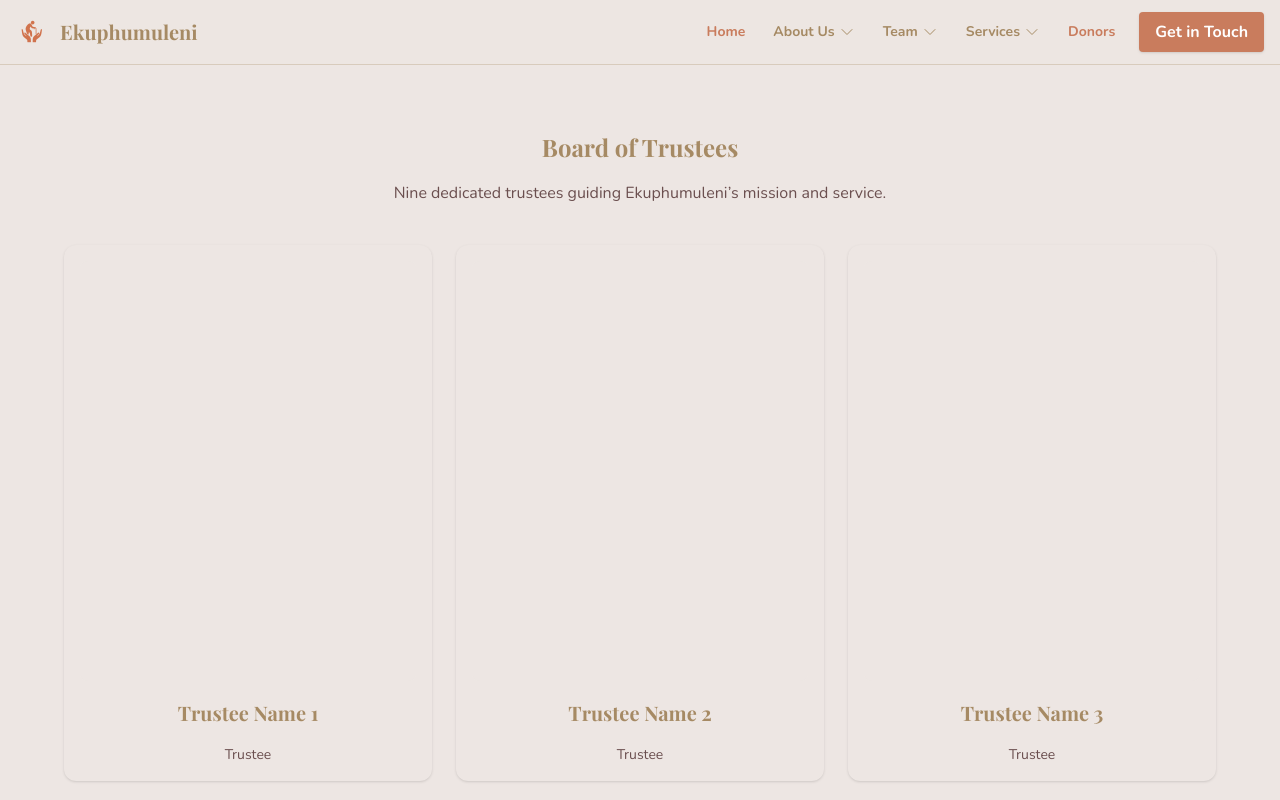
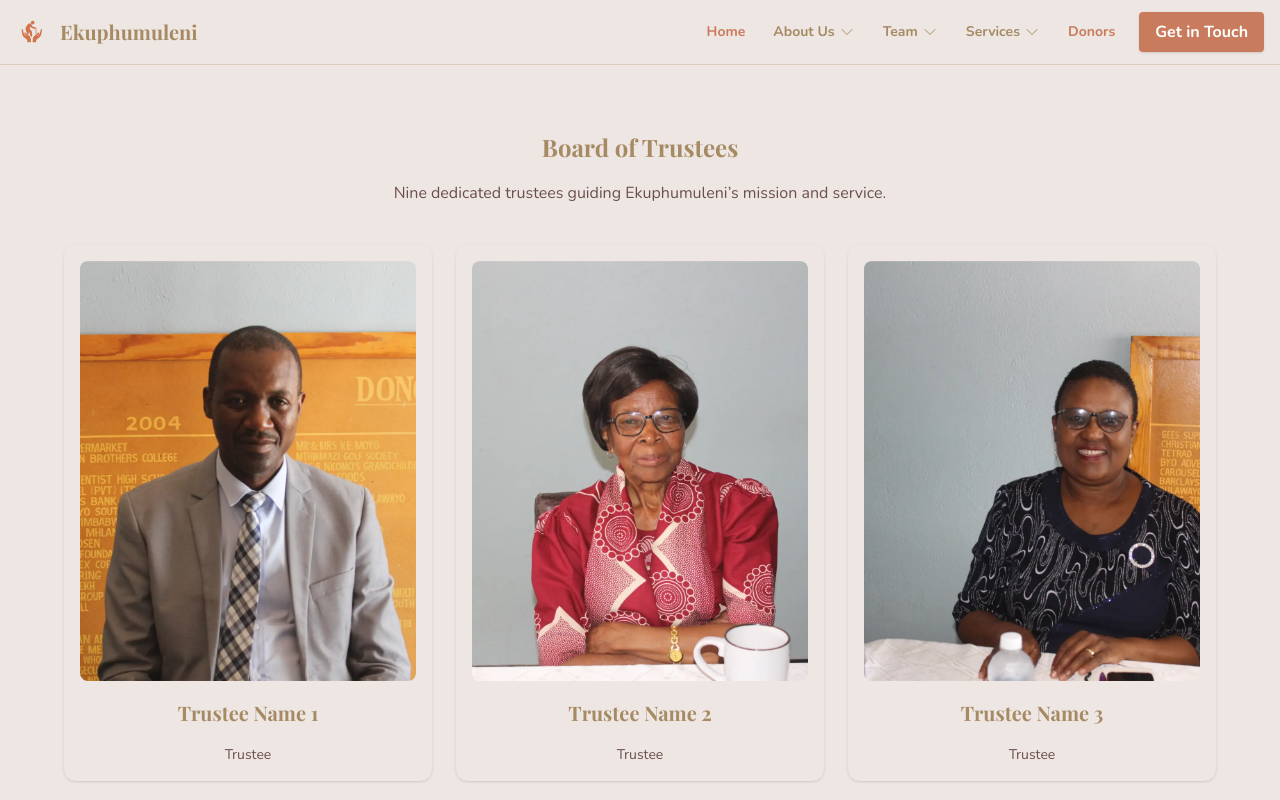
Before and after one commit to Psyfo/ekuphumuleni, a Next.js app: page /team in a window 1280 px wide. Shown: the top 800 px of the page. Built offline with nearby package versions, Linux system fonts and the light colour scheme.

Commit message:
fix: correct event handler for image loading in Portrait component

```diff
--- a/src/app/(public)/team/BoardSection.tsx
+++ b/src/app/(public)/team/BoardSection.tsx
@@ -52,7 +52,7 @@ function Portrait({ src, alt }: { src?: string; alt: string }) {
           className={`object-cover transition-opacity duration-700 ${
             loaded ? 'opacity-100' : 'opacity-0'
           }`}
-          onLoadingComplete={() => setLoaded(true)}
+          onLoad={() => setLoaded(true)}
           onError={() => setFailed(true)}
           loading='lazy'
           unoptimized
```
